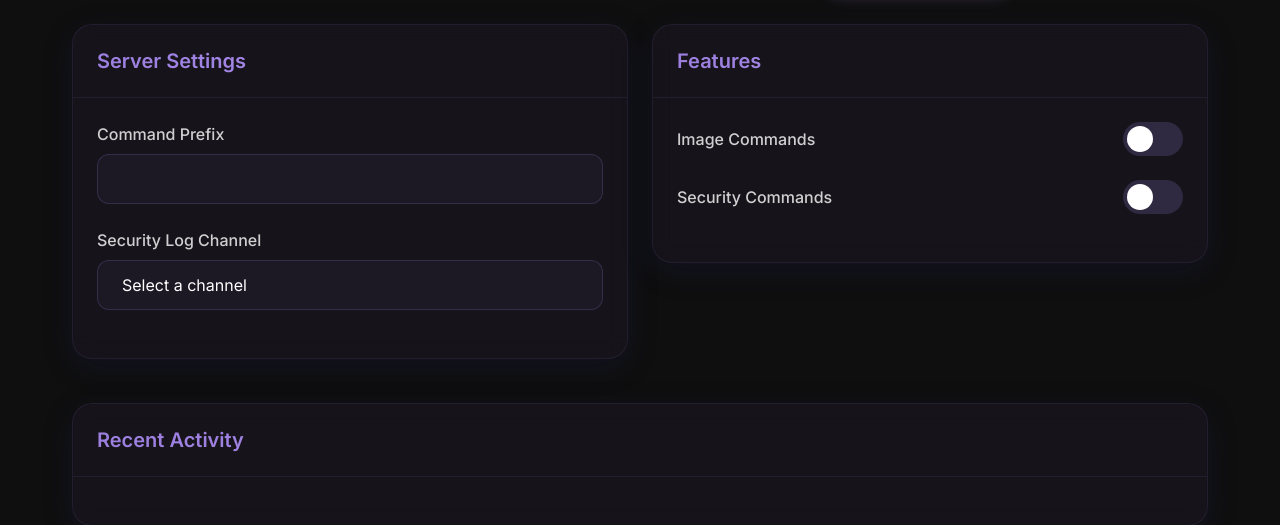
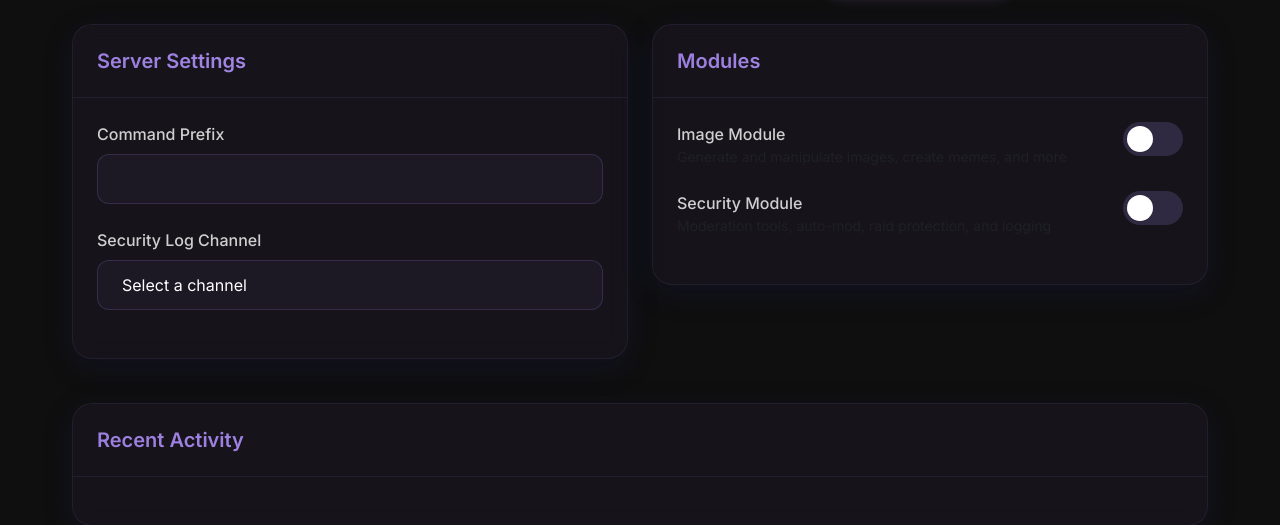
Before and after one commit to LyrdSouth/wispdashboard, a Flask app: template dashboard/templates/dashboard.html in a window 1280 px wide. Shown: the part 96-621 px from the top of the page. Run offline with Flask 3, Linux system fonts and the light colour scheme; the template is opened without the code that fills it, so the values that code supplies are empty; some libraries are stand-ins or nearby versions.

Commit message:
Update dashboard to show modules with descriptions and implement cog disabling

```diff
--- a/dashboard/templates/dashboard.html
+++ b/dashboard/templates/dashboard.html
@@ -258,13 +258,16 @@
             <div class="col-md-6">
                 <div class="card">
                     <div class="card-header">
-                        <h5 class="card-title">Features</h5>
+                        <h5 class="card-title">Modules</h5>
                     </div>
                     <div class="card-body">
                         <div class="mb-4">
-                            <div class="d-flex justify-content-between align-items-center">
-                                <label class="form-label mb-0">Image Commands</label>
-                                <label class="feature-toggle">
+                            <div class="d-flex justify-content-between">
+                                <div>
+                                    <label class="form-label mb-0">Image Module</label>
+                                    <p class="text-muted small mb-0">Generate and manipulate images, create memes, and more</p>
+                                </div>
+                                <label class="feature-toggle ms-3">
                                     <input type="checkbox" id="imageToggle" {% if 'image' in settings.cogs %}checked{% endif %}>
                                     <span class="slider"></span>
                                 </label>
@@ -272,9 +275,12 @@
                         </div>
 
                         <div class="mb-4">
-                            <div class="d-flex justify-content-between align-items-center">
-                                <label class="form-label mb-0">Security Commands</label>
-                                <label class="feature-toggle">
+                            <div class="d-flex justify-content-between">
+                                <div>
+                                    <label class="form-label mb-0">Security Module</label>
+                                    <p class="text-muted small mb-0">Moderation tools, auto-mod, raid protection, and logging</p>
+                                </div>
+                                <label class="feature-toggle ms-3">
                                     <input type="checkbox" id="securityToggle" {% if 'security' in settings.cogs %}checked{% endif %}>
                                     <span class="slider"></span>
                                 </label>
@@ -406,7 +412,7 @@
                             icon = 'bi-slash-circle';
                             break;
                         case 'features_update':
-                            message = `Features updated: ${item.data.cogs.join(', ')}`;
+                            message = `Modules updated: ${item.data.cogs.join(', ')}`;
                             icon = 'bi-toggles';
                             break;
                         case 'log_channel_update':
```
Also changed, not shown: main.py (+26 -0 lines).
